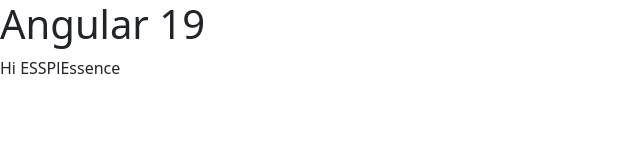
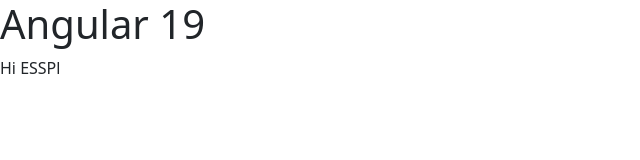
Before and after one commit to Abinashbls7/DemoTrainingApp, an Angular app: page / in a window 1280 px wide. Shown: the top 160 px of the page, without its empty margins (0-640 px from the left). Built offline with nearby package versions, Linux system fonts and the light colour scheme.

Commit message:
clear essenece

```diff
--- a/src/app/app.html
+++ b/src/app/app.html
@@ -5,4 +5,3 @@
 
 <h1>Angular 19</h1>
 <a>Hi ESSPl</a>
-<a>Essence</a>
```
